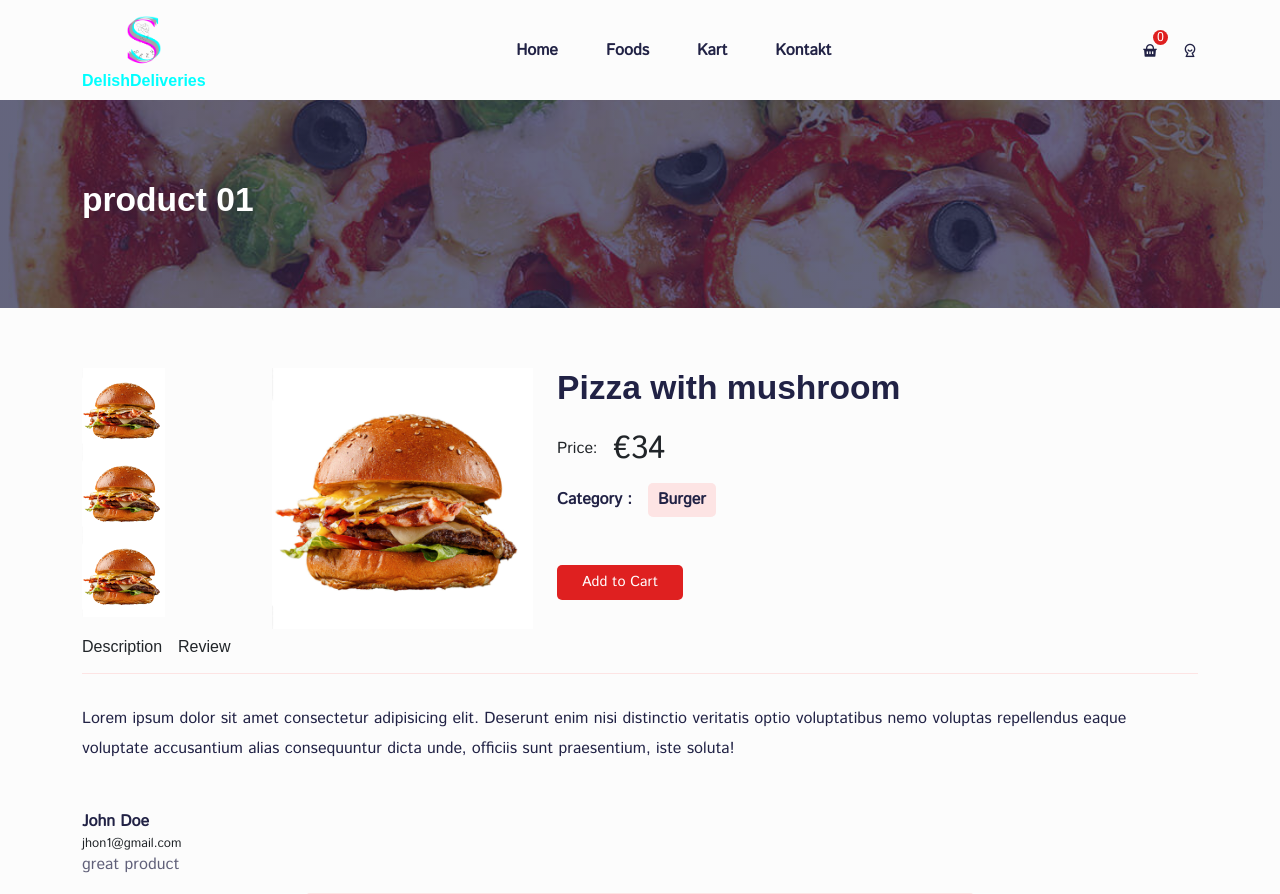
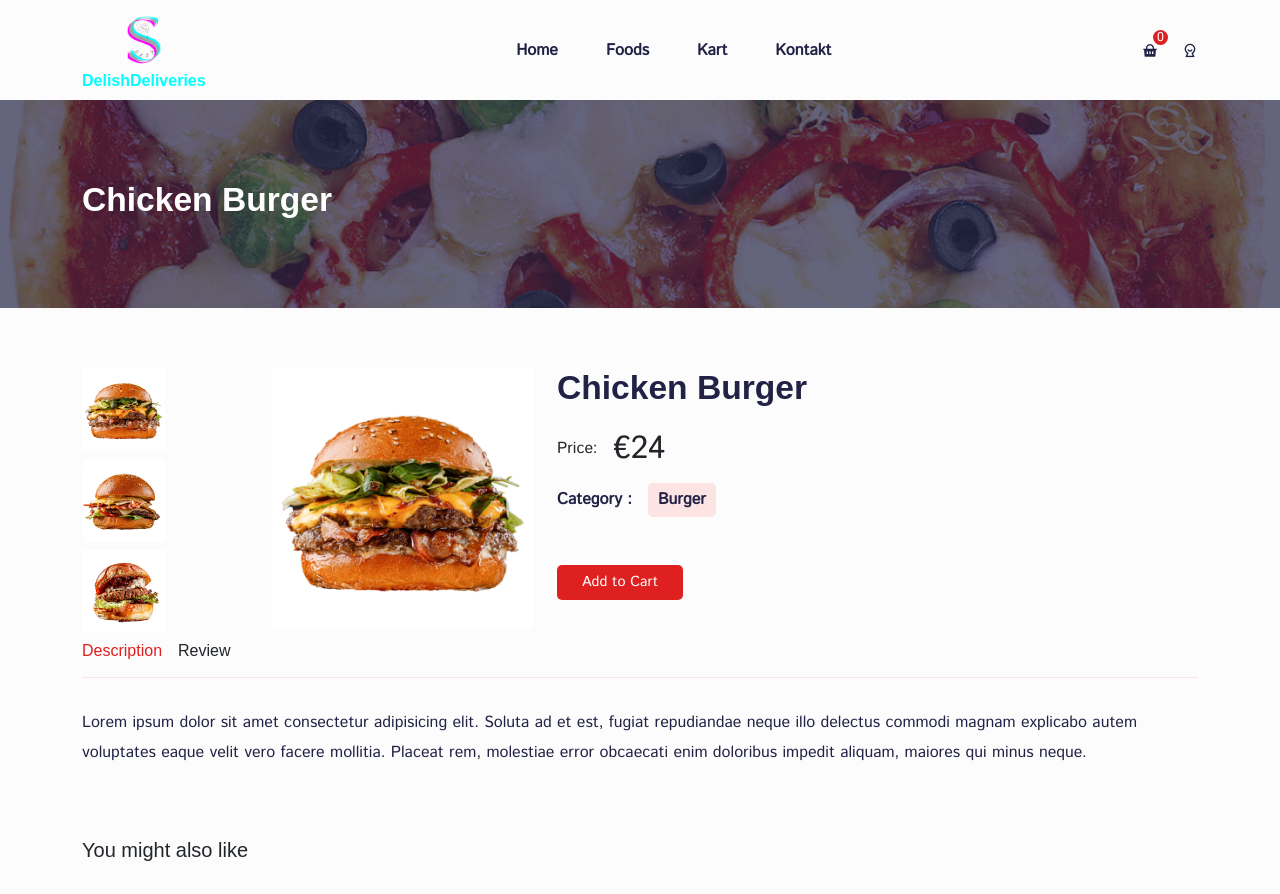
Before and after one commit to sbrycbc/delish-deliveries, a React (Create React App) app: page /foods/01 in a window 1280 px wide. Shown: the top 894 px of the page. Built offline with nearby package versions, Linux system fonts and the light colour scheme; a web font is replaced by a local one.

Commit message:
added also like contents, and styling..

```diff
--- a/src/pages/FoodDetails.jsx
+++ b/src/pages/FoodDetails.jsx
@@ -7,57 +7,76 @@ import CommonSection from '../components/Ul/common-section/CommonSection';
 
 import {Container, Row, Col} from "reactstrap"
 
-import productImg from "../assets/images/product_01.1.jpg"
-
 import "../styles/product-details.css"
 
+import ProductCard from '../components/Ul/product-card/ProductCard';
+
 const FoodDetails = () => {
+
+  const [tab, setTab] = useState('desc')
+
+  const {id} = useParams()
+
+  const product = products.find(product=> product.id===id)
+  const [previewImg, setPreviewImg] = useState(product.image01)
+
+  const {title, price, category, desc} = product
+
+  const relatedProducts = products.filter(item=> category === item.category)
+
+  useEffect(() => {
+    setPreviewImg(product.image01)
+  }, [product])
+
+
+
   return <Helmet title="Product-details">
-    <CommonSection title="product 01"/>
+    <CommonSection title={title}/>
       <section>
         <Container>
           <Row>
             <Col lg="2" md="2">
               <div className="product_images">
-                <div className="img_item">
-                  <img src={productImg} alt="product-img-01" className='w-50' />
+                <div className="img_item mb-2" onClick={()=>setPreviewImg(product.image01)}>
+                  <img src={product.image01} alt="product-img-01" className='w-50' />
                 </div>
-                <div className="img_item">
-                  <img src={productImg} alt="product-img-02" className="w-50"/>
+                <div className="img_item mb-2" onClick={()=>setPreviewImg(product.image02)}>
+                  <img src={product.image02} alt="product-img-02" className="w-50"/>
                 </div>
-                <div className="img_item">
-                  <img src={productImg} alt="product-img-03" className="w-50"/>
+                <div className="img_item" onClick={()=>setPreviewImg(product.image03)}>
+                  <img src={product.image03} alt="product-img-03" className="w-50"/>
                 </div>
               </div>
             </Col>
             <Col lg="3" md="3">
 
               <div className="product_main-img">
-                  <img src={productImg} alt="product-main-img" className="w-100"/>
+                  <img src={previewImg} alt="product-main-img" className="w-100"/>
               </div>
 
             </Col>
             <Col lg="6" md="6">
               <div className="single_product_content">
-                <h2 className="product_title mb-3">Pizza with mushroom</h2>
+                <h2 className="product_title mb-3">{title}</h2>
                 <p className='product_price'>{" "}Price:
-                <span className='product_price'>€34</span>
+                <span className='product_price'>€{price}</span>
                 </p>
-                <p className='category mb-5'>Category : <span>Burger</span></p>
+                <p className='category mb-5'>Category : <span>{category}</span></p>
                 <button className='addToCard_btn'>Add to Cart</button>
               </div>
             </Col>
             <Col lg="12">
               <div className="tabs d-flex align-items-center gap-3 py-2">
-                <h6>Description</h6>
-                <h6>Review</h6>
+                <h6 className={`${tab==="desc"?"tab_active":''}`} onClick={()=>setTab("desc")}>Description</h6>
+                <h6 className={`${tab==="rev"?"tab_active":''}`} onClick={()=>setTab("rev")}>Review</h6>
 
               </div>
-              <div className="tab_content">
-                <p>Lorem ipsum dolor sit amet consectetur adipisicing elit. Deserunt enim nisi distinctio veritatis optio voluptatibus nemo voluptas repellendus eaque voluptate accusantium alias consequuntur dicta unde, officiis sunt praesentium, iste soluta!</p>
-              </div>
-              <div className="tab_form">
-                <div className="review">
+
+              {
+                tab === "desc" ? <div className="tab_content">
+                <p>{desc}</p>
+              </div> : <div className="tab_form">
+                <div className="review pt-5">
                   <p className="user_name mb-0">John Doe</p>
                   <p className="user_email mb-0">jhon1@gmail.com</p>
 
@@ -76,7 +95,20 @@ const FoodDetails = () => {
                   <button type="submit" className='addToCard_btn'>Submit</button>
                 </form>
               </div>
+              }
+
+
             </Col>
+            <Col lg="12" className='mb-5 mt-4'>
+              <h5>You might also like</h5>
+            </Col>
+            {
+              relatedProducts.map(item=>(
+                <Col lg="3" md="4" sm="6" xs="6" className="mb-4" key={item.id}>
+                  <ProductCard item={item}/>
+                </Col>
+              ))
+            }
           </Row>
         </Container>
       </section>
```
